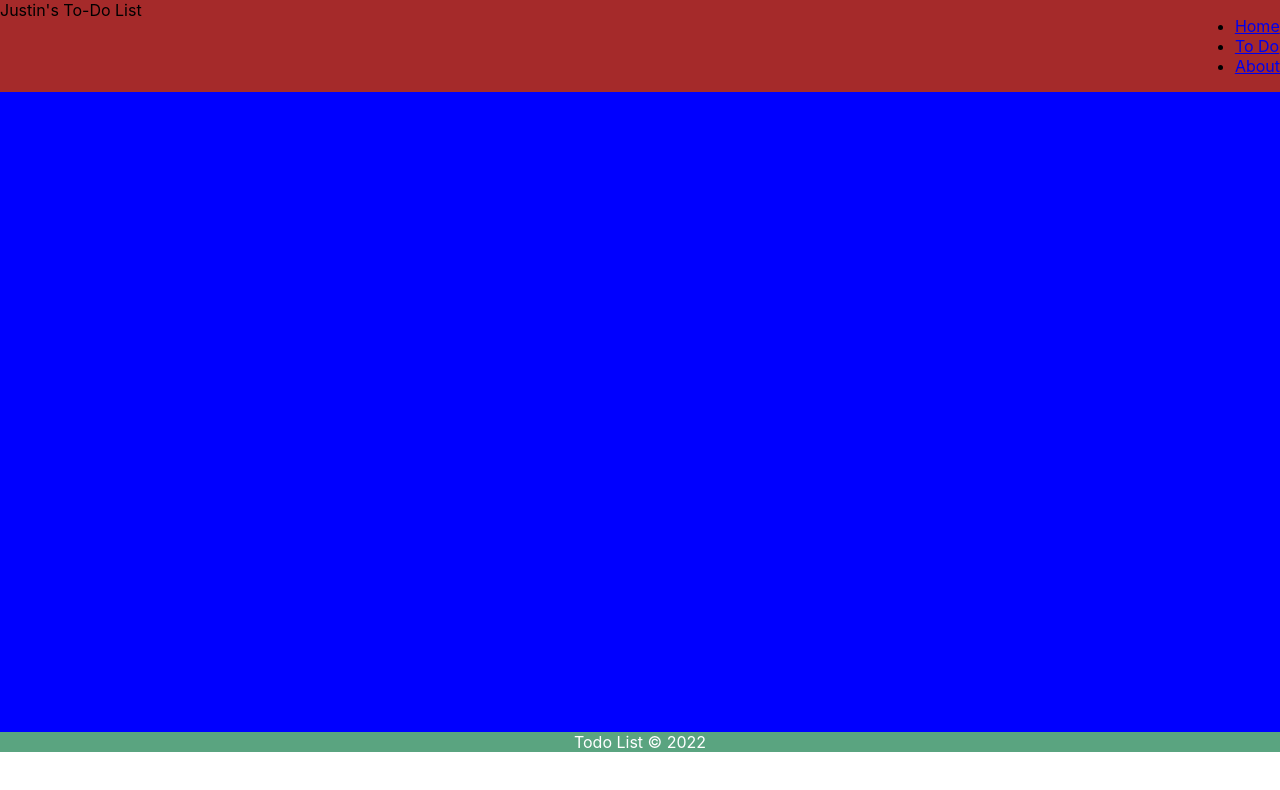
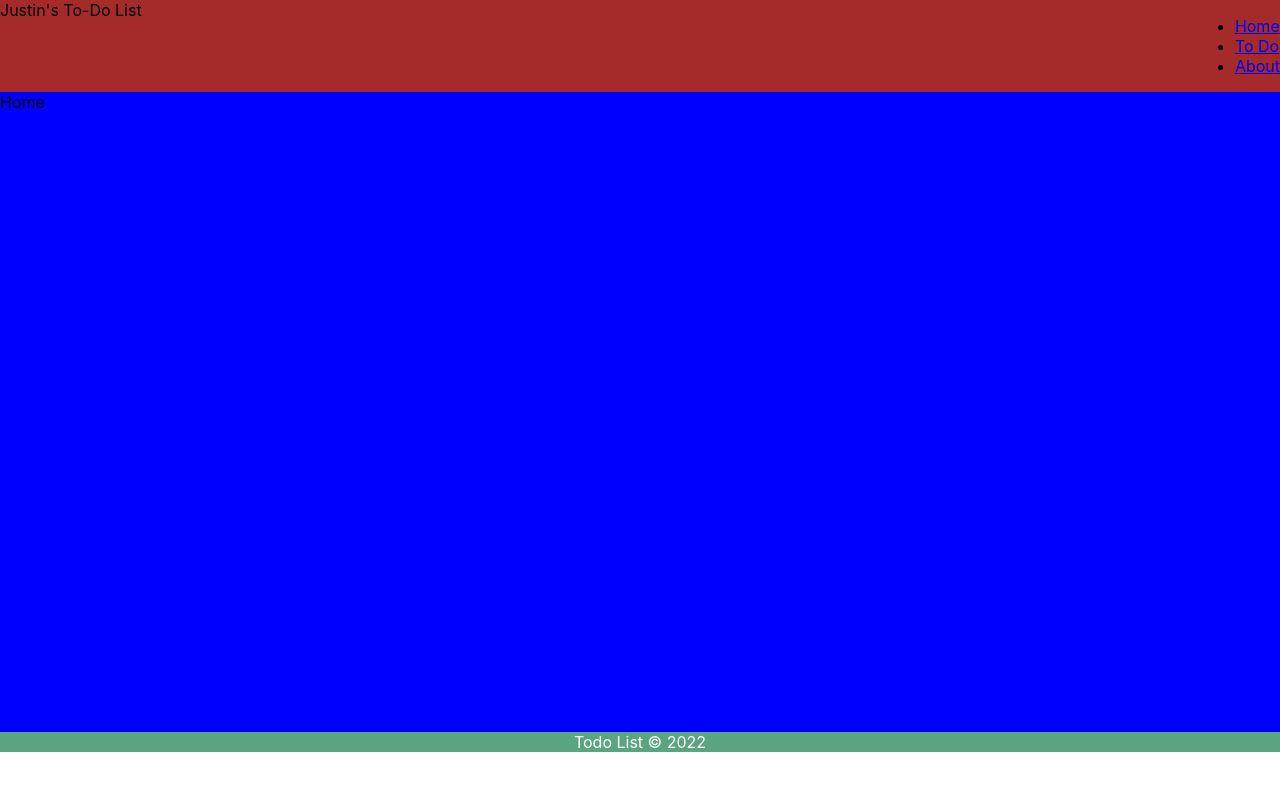
Before and after one commit to JustinMyerson/react-tasks-app, a React (Create React App) app in the folder tasks-app/: page / in a window 1280 px wide. Shown: the top 790 px of the page. Built offline with nearby package versions, Linux system fonts and the light colour scheme.

Commit message:
Create basic pages and routing

```diff
--- a/tasks-app/src/App.jsx
+++ b/tasks-app/src/App.jsx
@@ -1,10 +1,20 @@
-import { BrowserRouter } from "react-router-dom";
+import { BrowserRouter, Route, Routes } from "react-router-dom";
 import Layout from "./Components/Layout/Layout";
+
+import Todos from "../src/Pages/Todos/index";
+import About from "../src/Pages/About/index";
+import Home from "../src/Pages/Home/index";
 
 function App() {
   return (
     <BrowserRouter>
-      <Layout />
+      <Layout>
+        <Routes>
+          <Route index path="/" element={<Home />} />
+          <Route index path="about" element={<About />} />
+          <Route index path="todos" element={<Todos />} />
+        </Routes>
+      </Layout>
     </BrowserRouter>
   );
 }
--- a/tasks-app/src/Components/Footer/Footer.css
+++ b/tasks-app/src/Components/Footer/Footer.css
@@ -3,5 +3,4 @@
   justify-content: center;
   background-color: #5aa480;
   color: white;
-  padding: 0 20px;
 }
--- a/tasks-app/src/Components/Layout/Layout.jsx
+++ b/tasks-app/src/Components/Layout/Layout.jsx
@@ -3,11 +3,11 @@ import Footer from "../Footer/Footer";
 import Header from "../Header/Header";
 import "./Layout.css";
 
-function Layout(props) {
+function Layout({ children }) {
   return (
     <div className="layout-div">
       <Header></Header>
-      <main className="main-div">{props.children}</main>
+      <main className="main-div">{children}</main>
       <Footer></Footer>
     </div>
   );
--- /dev/null
+++ b/tasks-app/src/Pages/About/index.jsx
@@ -0,0 +1,7 @@
+import React from "react";
+
+function About() {
+  return <div>About</div>;
+}
+
+export default About;
--- /dev/null
+++ b/tasks-app/src/Pages/Home/index.jsx
@@ -0,0 +1,7 @@
+import React from "react";
+
+function Home() {
+  return <div>Home</div>;
+}
+
+export default Home;
--- /dev/null
+++ b/tasks-app/src/Pages/Todos/index.jsx
@@ -0,0 +1,7 @@
+import React from "react";
+
+function Todos() {
+  return <div>Todos</div>;
+}
+
+export default Todos;
```
